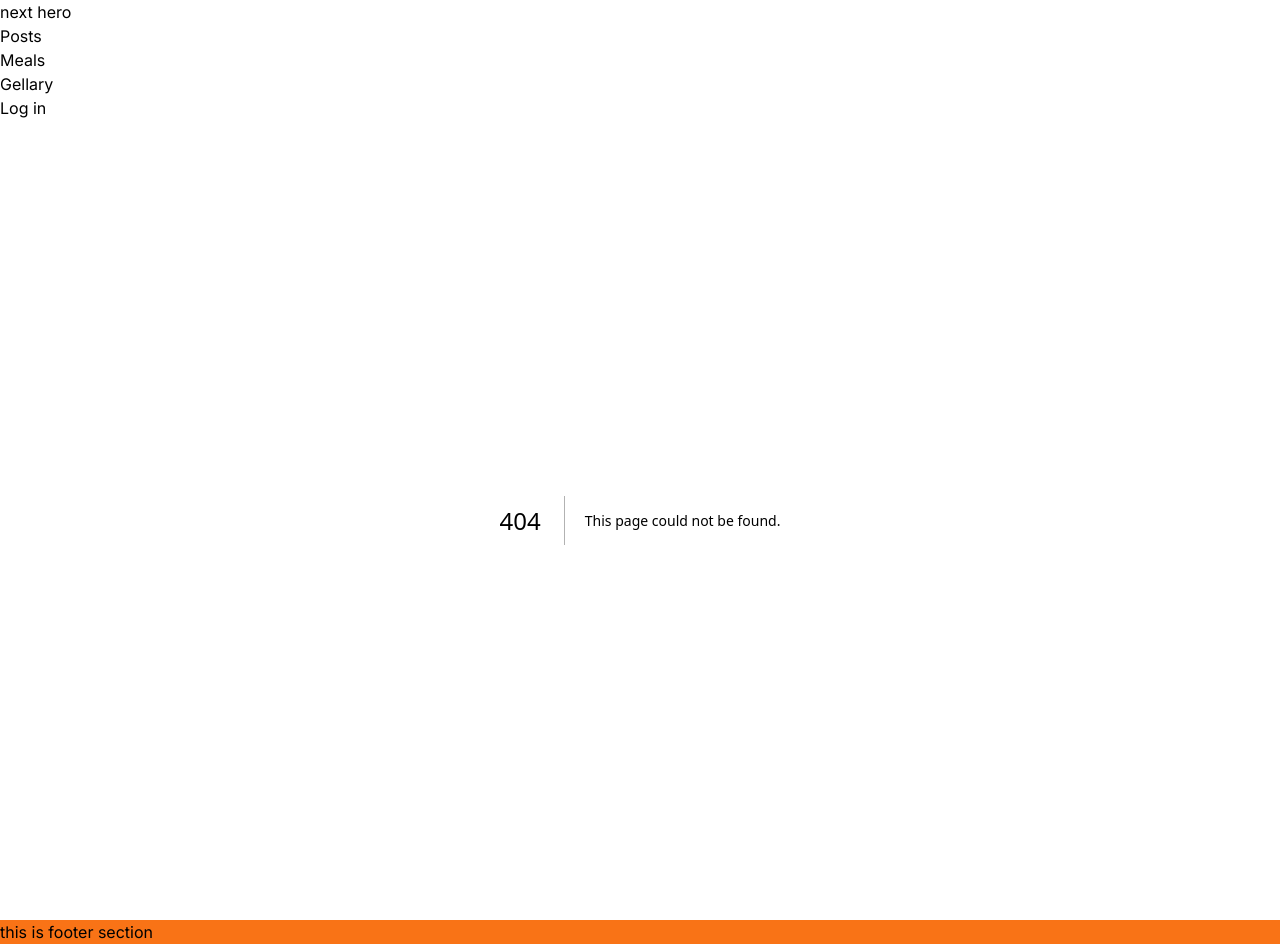
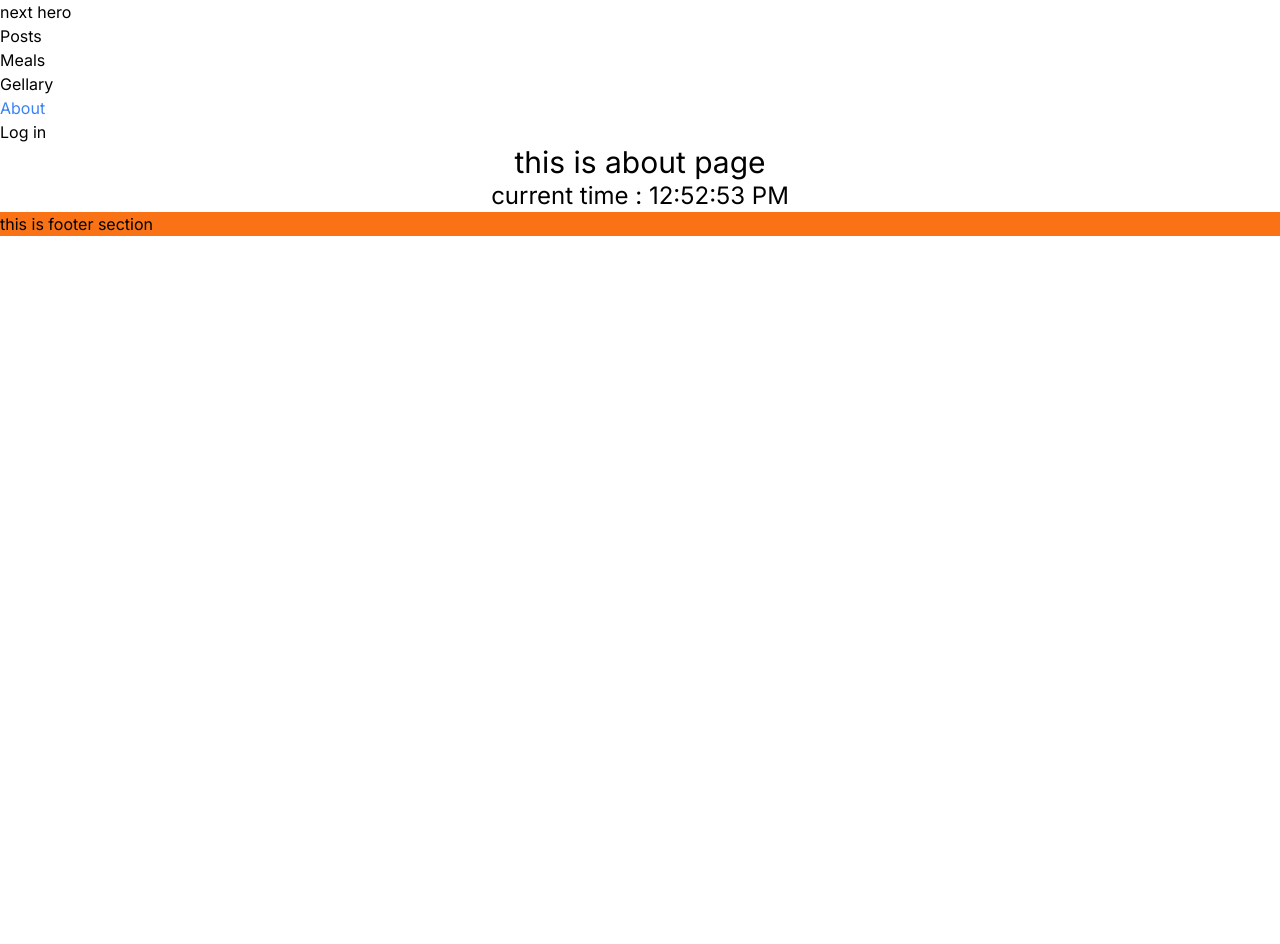
Before and after one commit to md-tawhid-khan/next-hero-two, a Next.js app: page /about in a window 1280 px wide. Before the commit this address had no page. After the commit the page ends 800 px from the top, so only its background shows below. Built offline with nearby package versions, Linux system fonts and the light colour scheme.

Commit message:
caching and revalidating

```diff
--- /dev/null
+++ b/src/app/about/page.jsx
@@ -0,0 +1,21 @@
+import React from 'react';
+
+const getTime=async()=>{
+    const res=await fetch('http://localhost:3000/time',{ next: { revalidate: 5 } })
+    const data=await res.json()
+    // console.log(data)
+    return data.currentTime
+}
+
+const page =async () => {
+    const currentTime=await getTime()
+    // console.log(currentTime)
+    return (
+        <div className='text-center'>
+            <h1 className='text-3xl'>this is about page</h1>
+            <h3 className='text-2xl'>current  time : {currentTime} </h3>
+        </div>
+    );
+};
+
+export default page;
--- /dev/null
+++ b/src/app/time/route.js
@@ -0,0 +1,5 @@
+export async function GET() {
+    return Response.json({
+        currentTime:new Date().toLocaleTimeString()
+    })
+}
--- a/src/component/Navbar.jsx
+++ b/src/component/Navbar.jsx
@@ -18,6 +18,10 @@
     {
         title:"Gellary",
         path:"/gellary"
+    },
+    {
+        title:"About",
+        path:"/about"
     },
 
 ];
```
